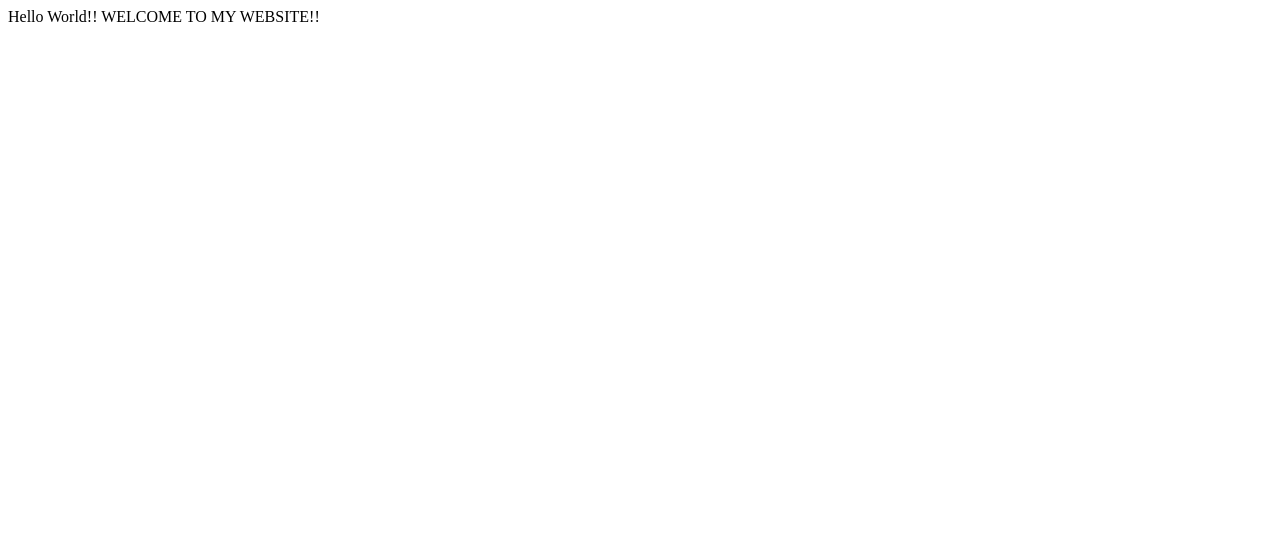
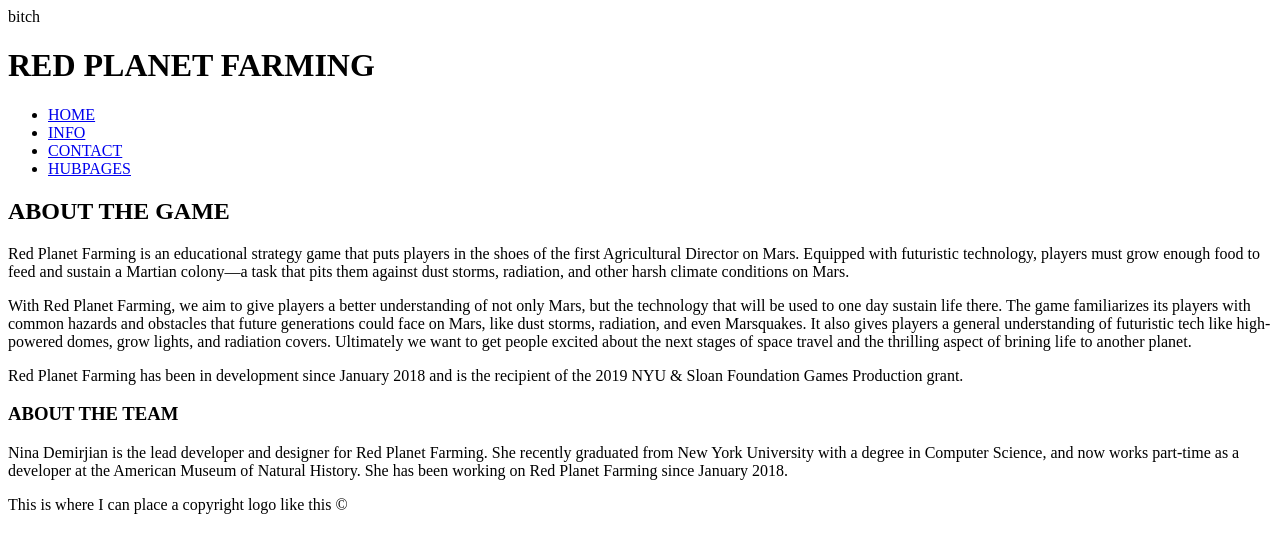
Before and after one commit to FortyNina/rpf-website, a plain HTML site: page index.html in a window 1280 px wide. Drawn offline with Linux system fonts and the light colour scheme.

Commit message:
add styling css script, also modify the index

```diff
--- a/index.html
+++ b/index.html
@@ -1,9 +1,44 @@
 <!DOCTYPE html>
 <html lang="en">
     <head>
+      bitch
     </head>
     <body>
-        Hello World!!
-        WELCOME TO MY WEBSITE!!
+      <div><h1>RED PLANET FARMING</h1></div>
+      <div>
+           <ul>
+               <li><a href="index.html">HOME</a></li>
+               <li><a href="info.html">INFO</a></li>
+               <li><a href="contact.html">CONTACT</a></li>
+               <li><a href="https://hubpages.com">HUBPAGES</a></li>
+           </ul>
+       </div>
+       <h2>ABOUT THE GAME</h2>
+        <p>
+            Red Planet Farming is an educational strategy game that puts players in the
+            shoes of the first Agricultural Director on Mars. Equipped with futuristic
+            technology, players must grow enough food to feed and sustain a Martian colony—a
+            task that pits them against dust storms, radiation, and other harsh climate conditions on Mars.
+        </p>
+        <p>
+          With Red Planet Farming, we aim to give players a better understanding of not only Mars, but
+          the technology that will be used to one day sustain life there. The game familiarizes its players
+           with common hazards and obstacles that future generations could face on Mars, like dust storms,
+           radiation, and even Marsquakes. It also gives players a general understanding of futuristic
+            tech like high-powered domes, grow lights, and radiation covers. Ultimately we want to get
+            people excited about the next stages of space travel and the thrilling aspect of brining
+            life to another planet.
+          </p>
+        <p>
+            Red Planet Farming has been in development since January 2018 and is the recipient of
+            the 2019 NYU &amp Sloan Foundation Games Production grant.
+        </p>
+        <h3> ABOUT THE TEAM</h3>
+        <p>
+          Nina Demirjian is the lead developer and designer for Red Planet Farming. She recently graduated from New York University
+          with a degree in Computer Science, and now works part-time as a developer at the American Museum of Natural History. She has
+          been working on Red Planet Farming since January 2018.
+          </p>
+        <div>This is where I can place a copyright logo like this &copy;</div>
     </body>
 </html>
```
Also changed, not shown: style.css (added).
